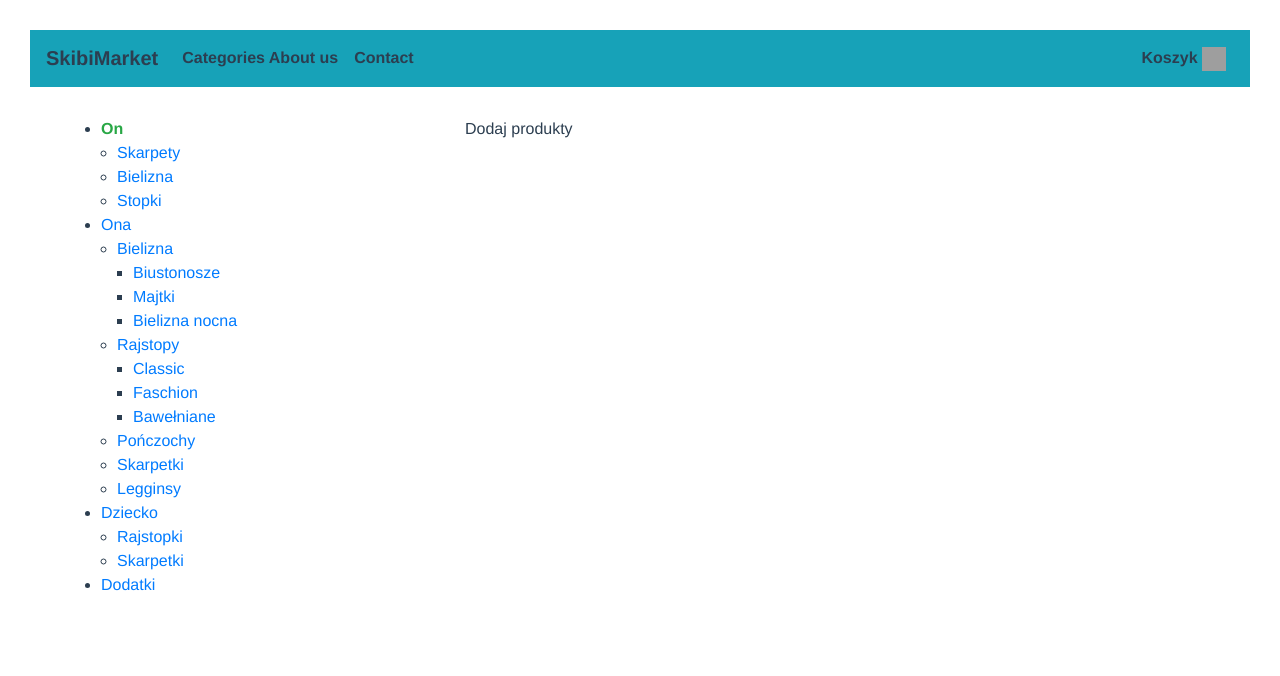
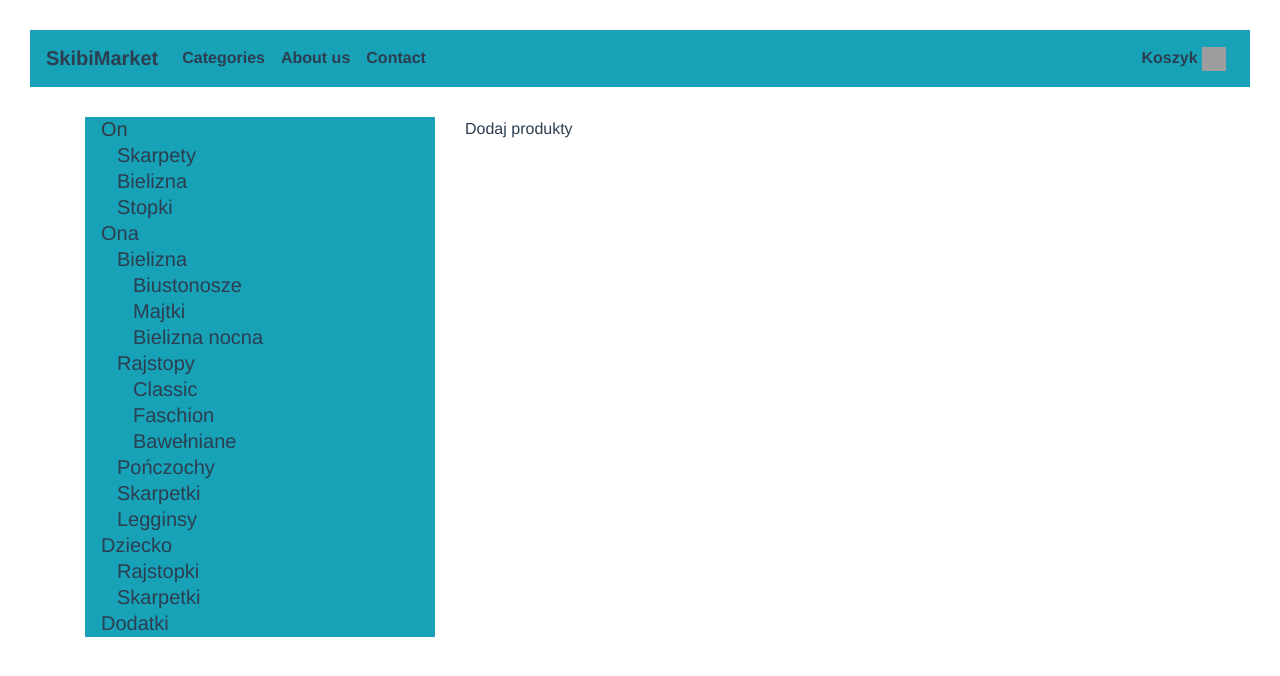
Before and after one commit to Kasia94/vue-e-commerce, a Vue app: page /category/1 in a window 1280 px wide. Shown: the top 676 px of the page. Built offline with nearby package versions, Linux system fonts and the light colour scheme; data requests are answered from the project's data file; grey boxes are pictures that could not be loaded.

Commit message:
fix-navigation

```diff
--- a/src/components/List.vue
+++ b/src/components/List.vue
@@ -1,16 +1,21 @@
 <template>
-  <ul class="pl-3 text-left">
+  <ul class="list pl-3 text-left bg-info ">
     <li
       v-for="item in items"
       :key="item.id"
     >
       <router-link
         :to="`/category/${item.id}`"
-        :class="{ 'text-success font-weight-bold': item.id == $route.params.id }"
+        :class="{ 'text-dark font-weight-bold': item.id == $route.params.id }"
       >
-        {{ item.name }}
+        <a class="h5">
+          {{ item.name }}
+        </a>
       </router-link>
-      <List :items="item.children" />
+      <List
+        :items="item.children"
+        class="text-dark "
+      />
     </li>
   </ul>
 </template>
@@ -30,3 +35,12 @@ export default {
   }
 }
 </script>
+<style>
+.list {
+  list-style: none;
+}
+
+a {
+  color: #2c3e50;
+}
+</style>
--- a/src/components/Menu.vue
+++ b/src/components/Menu.vue
@@ -1,7 +1,7 @@
 <template>
   <div id="nav">
     <b-navbar
-      toggleable="lg"
+      toggleable="sm"
       type="dark"
       variant="info"
     >
@@ -21,6 +21,8 @@
             <router-link to="/category">
               Categories
             </router-link>
+          </b-nav-item>
+          <b-nav-item>
             <router-link to="/about">
               About us
             </router-link>
```
